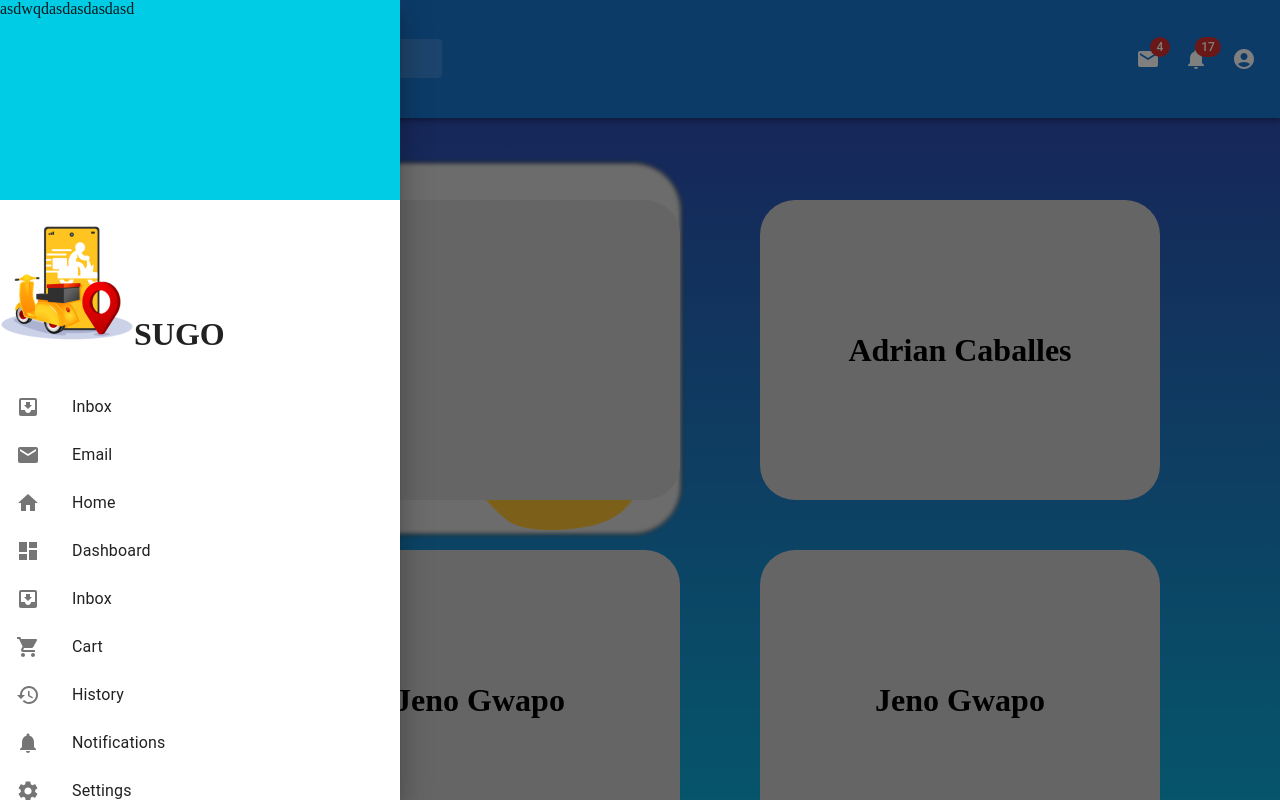
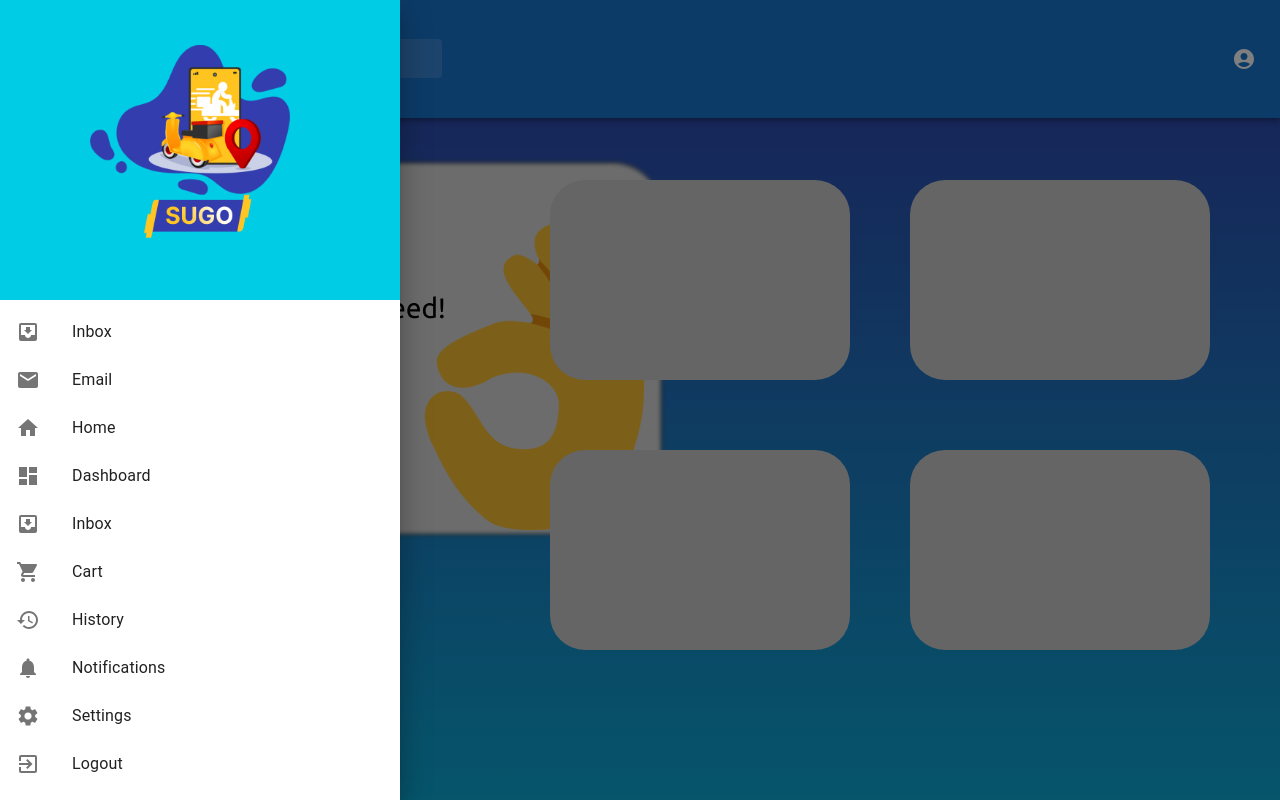
Before and after one commit to rosnuker/Sugo-Frontend, a React (Vite) app: page /customer in a window 1280 px wide. Both pictures are taken after a click on the button 36 px from the left and 58 px from the top of the page. Shown: the top 800 px of the page. Built offline with nearby package versions, Linux system fonts and the light colour scheme.

Commit message:
Customer Dashboard Changes

```diff
--- a/src/Pages/CustomerDashboard.jsx
+++ b/src/Pages/CustomerDashboard.jsx
@@ -6,7 +6,6 @@ import NotificationsIcon from '@mui/icons-material/Notifications';
 import SearchIcon from '@mui/icons-material/Search';
 import { Drawer } from '@mui/material';
 import AppBar from '@mui/material/AppBar';
-import Badge from '@mui/material/Badge';
 import Box from '@mui/material/Box';
 import IconButton from '@mui/material/IconButton';
 import InputBase from '@mui/material/InputBase';
@@ -130,7 +129,7 @@ import ListItemText from '@mui/material/ListItemText';
         open={isMenuOpen}
         onClose={handleMenuClose}
       >
-        <MenuItem onClick={handleMenuClose}>Profile</MenuItem>
+        <MenuItem onClick={handleMenuClose}>Edit Profile</MenuItem>
         <MenuItem onClick={handleMenuClose}>My account</MenuItem>
       </Menu>
     );
@@ -152,26 +151,7 @@ import ListItemText from '@mui/material/ListItemText';
         open={isMobileMenuOpen}
         onClose={handleMobileMenuClose}
       >
-        <MenuItem>
-          <IconButton size="large" aria-label="show 4 new mails" color="inherit">
-            <Badge badgeContent={4} color="error">
-              <MailIcon />
-            </Badge>
-          </IconButton>
-          <p>Messages</p>
-        </MenuItem>
-        <MenuItem>
-          <IconButton
-            size="large"
-            aria-label="show 17 new notifications"
-            color="inherit"
-          >
-            <Badge badgeContent={17} color="error">
-              <NotificationsIcon />
-            </Badge>
-          </IconButton>
-          <p>Notifications</p>
-        </MenuItem>
+
         <MenuItem onClick={handleProfileMenuOpen}>
           <IconButton
             size="large"
@@ -193,17 +173,17 @@ import ListItemText from '@mui/material/ListItemText';
       <div className='gradientbg_2'>
         <Box
           sx={{
-            width: '200px', // Adjust the width as needed
-            height: '200px', // Adjust the height as needed
-            backgroundColor: '#ccc', // Adjust the background color as needed
+            width: '200px',
+            height: '200px',
+            backgroundColor: '#ccc',
             cursor: 'pointer',
             display: 'flex',
             alignItems: 'center',
             justifyContent: 'center',
-            borderRadius: '8px', // Adjust the border radius as needed
+            borderRadius: '8px',
             position: 'absolute',
-            top: '250px', // Center vertically
-            left: '320px', // Adjust the distance from the left edge
+            top: '250px',
+            left: '300px',
           }}
           onClick={() => {
             // Handle click event for the box
@@ -250,20 +230,6 @@ import ListItemText from '@mui/material/ListItemText';
             </Search>
             <Box sx={{ flexGrow: 1 }} />
             <Box sx={{ display: { xs: 'none', md: 'flex' } }}>
-              <IconButton size="large" aria-label="show 4 new mails" color="inherit">
-                <Badge badgeContent={4} color="error">
-                  <MailIcon />
-                </Badge>
-              </IconButton>
-              <IconButton
-                size="large"
-                aria-label="show 17 new notifications"
-                color="inherit"
-              >
-                <Badge badgeContent={17} color="error">
-                  <NotificationsIcon />
-                </Badge>
-              </IconButton>
               <IconButton
                 size="large"
                 edge="end"
@@ -303,10 +269,14 @@ import ListItemText from '@mui/material/ListItemText';
         >
           {/* Content of the drawer goes here */}
           <div>
-            <Box sx={{ bgcolor: '#00cce5', height: '200px', width: '400px'}}>
-              asdwqdasdasdasdasd
+            <Box sx={{ bgcolor: '#00cce5', height: '300px', width: '400px'}}>
+              <img
+                  src='images/Logo.png'
+                  alt=''
+                  style={{width: '200px', height: '250', marginLeft: 90, marginRight: 90, marginTop: 45}}
+                  ></img>
             </Box>
-            <h1><img src='images/logogo.png' alt='' ></img>SUGO</h1>
+
               <List>
                 <ListItem button>
                   <ListItemIcon>
@@ -314,54 +284,63 @@ import ListItemText from '@mui/material/ListItemText';
                   </ListItemIcon>
                   <ListItemText primary="Inbox" />
                 </ListItem>
+
                 <ListItem button>
                     <ListItemIcon>
                       <MailIcon />
                     </ListItemIcon>
                   <ListItemText primary="Email" />
                 </ListItem>
+
                 <ListItem button>
                   <ListItemIcon>
                       <HomeIcon />
                   </ListItemIcon>
                   <ListItemText primary="Home" />
                 </ListItem>
+
                 <ListItem button>
                   <ListItemIcon>
                     <DashboardIcon />
                   </ListItemIcon>
                   <ListItemText primary="Dashboard" />
                 </ListItem>
+
                 <ListItem button>
                   <ListItemIcon>
                     <InboxIcon />
                   </ListItemIcon>
                   <ListItemText primary="Inbox" />
                 </ListItem>
+
                 <ListItem button>
                   <ListItemIcon>
                     <ShoppingCartIcon />
                   </ListItemIcon>
                   <ListItemText primary="Cart" />
                 </ListItem>
+
                 <ListItem button>
                   <ListItemIcon>
                     <HistoryIcon />
                 </ListItemIcon>
                 <ListItemText primary="History" />
               </ListItem>
+
                 <ListItem button>
                   <ListItemIcon>
                   <NotificationsIcon />
                   </ListItemIcon>
                   <ListItemText primary="Notifications" />
                 </ListItem>
+
                 <ListItem button>
                 <ListItemIcon>
                     <SettingsIcon />
                 </ListItemIcon>
                 <ListItemText primary="Settings" />
                 </ListItem>
+
                 <ListItem button>
                   <ListItemIcon>
                   <ExitToAppIcon />
@@ -380,8 +359,8 @@ import ListItemText from '@mui/material/ListItemText';
       <div>
         <Box
           sx={{
-            width: '400px',
-            height: '300px',
+            width: '300px',
+            height: '200px',
             backgroundColor: '#ccc',
             cursor: 'pointer',
             display: 'flex',
@@ -389,8 +368,8 @@ import ListItemText from '@mui/material/ListItemText';
             justifyContent: 'center',
             borderRadius: '35px',
             position: 'absolute',
-            top: '200px',
-            right: '600px',
+            top: '180px',
+            right: '430px',
           }}
           onClick={() => {
             console.log('Box clicked!');
@@ -406,8 +385,8 @@ import ListItemText from '@mui/material/ListItemText';
         <div>
         <Box
           sx={{
-            width: '400px',
-            height: '300px',
+            width: '300px',
+            height: '200px',
             backgroundColor: '#ccc',
             cursor: 'pointer',
             display: 'flex',
@@ -415,8 +394,8 @@ import ListItemText from '@mui/material/ListItemText';
             justifyContent: 'center',
             borderRadius: '35px',
             position: 'absolute',
-            top: '200px',
-            right: '120px',
+            top: '180px',
+            right: '70px',
           }}
           onClick={() => {
             console.log('Box clicked!');
@@ -424,7 +403,7 @@ import ListItemText from '@mui/material/ListItemText';
           >
           {/*add content/icons inside the box if needed */
           <div>
-              <h1>Adrian Caballes</h1>
+
           </div>
           }
         </Box>
@@ -433,8 +412,8 @@ import ListItemText from '@mui/material/ListItemText';
         <div>
         <Box
           sx={{
-            width: '400px',
-            height: '300px',
+            width: '300px',
+            height: '200px',
             backgroundColor: '#ccc',
             cursor: 'pointer',
             display: 'flex',
@@ -442,8 +421,8 @@ import ListItemText from '@mui/material/ListItemText';
             justifyContent: 'center',
             borderRadius: '35px',
             position: 'absolute',
-            top: '550px',
-            right:'600px',
+            top: '450px',
+            right:'430px',
           }}
           onClick={() => {
             console.log('Box clicked!');
@@ -451,7 +430,7 @@ import ListItemText from '@mui/material/ListItemText';
           >
           {/*add content/icons inside the box if needed */
           <div>
-              <h1>Jeno Gwapo</h1>
+
           </div>
           }
         </Box>
@@ -460,8 +439,8 @@ import ListItemText from '@mui/material/ListItemText';
         <div>
         <Box
           sx={{
-            width: '400px',
-            height: '300px',
+            width: '300px',
+            height: '200px',
             backgroundColor: '#ccc',
             cursor: 'pointer',
             display: 'flex',
@@ -469,8 +448,8 @@ import ListItemText from '@mui/material/ListItemText';
             justifyContent: 'center',
             borderRadius: '35px',
             position: 'absolute',
-            top: '550px',
-            right: '120px',
+            top: '450px',
+            right: '70px',
           }}
           onClick={() => {
             console.log('Box clicked!');
@@ -478,7 +457,7 @@ import ListItemText from '@mui/material/ListItemText';
           >
           {/*add content/icons inside the box if needed */
           <div>
-              <h1>Jeno Gwapo</h1>
+
           </div>
           }
         </Box>
```
Also changed, not shown: src/App.jsx (+10 -0 lines). Lines whose indentation alone changed are shown as unchanged.
